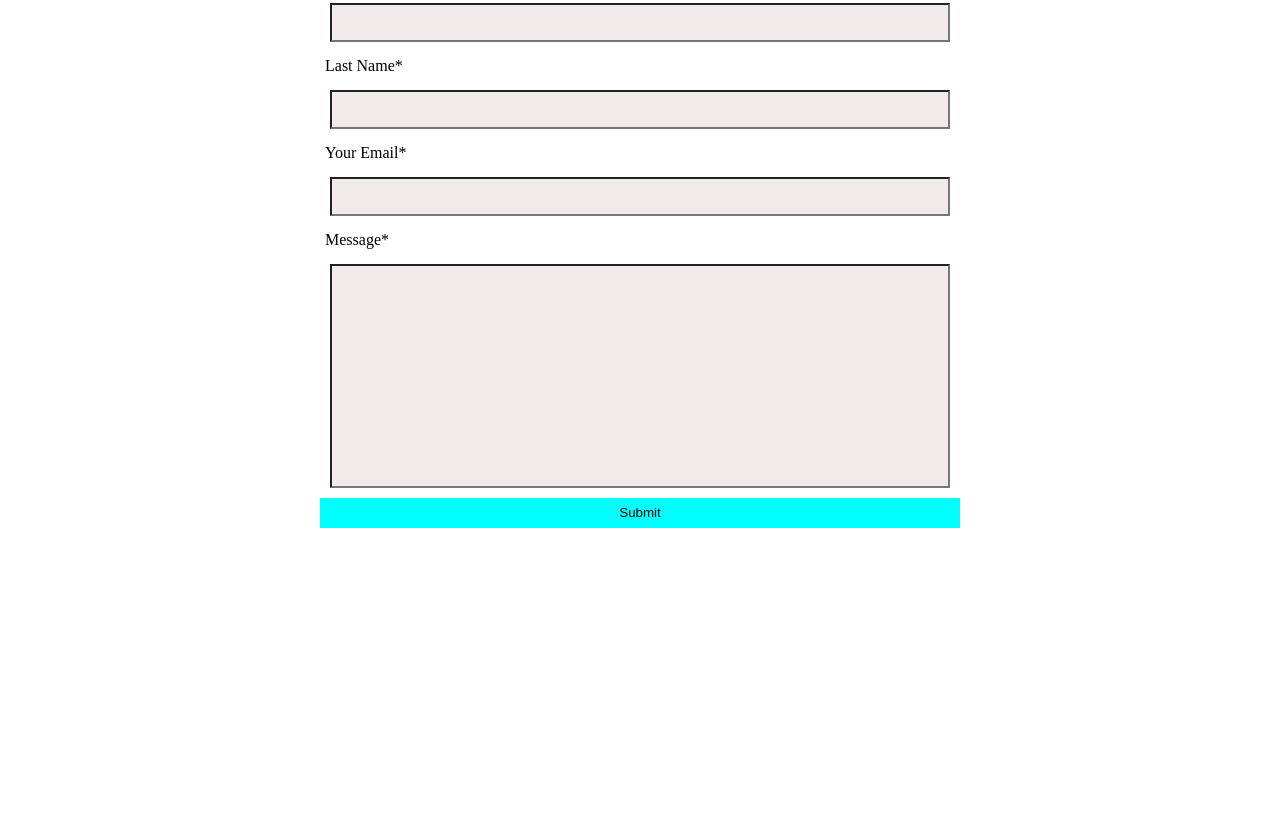
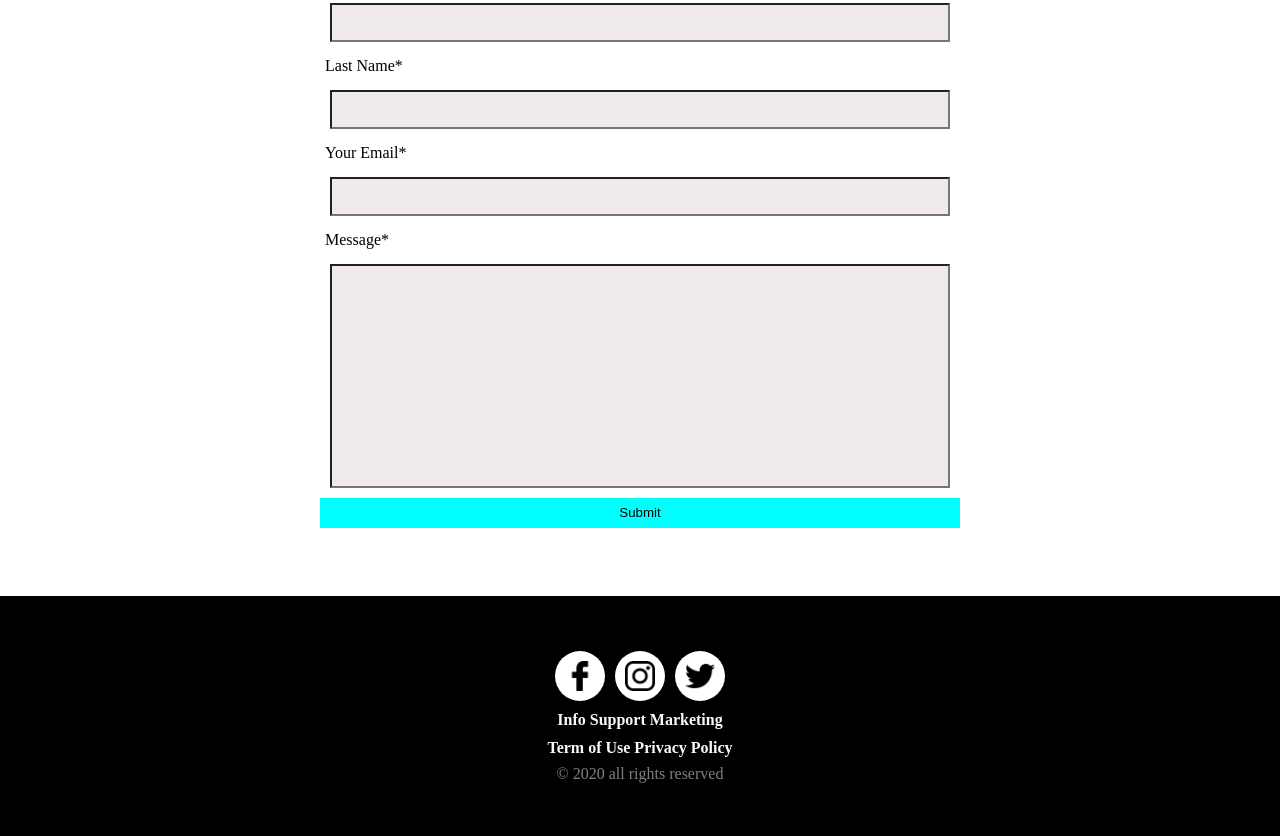
Before and after one commit to ahmedezzaouia/protfolio-ui-with-scss-Html, a plain HTML site: page contact.html in a window 1280 px wide. Shown: the part 554-1390 px from the top of the page. Before the commit the page ends 1150 px from the top, so only its background shows below. Drawn offline with Linux system fonts and the light colour scheme.

Commit message:
second commit

```diff
--- a/_navbar.scss
+++ b/_navbar.scss
@@ -1,5 +1,5 @@
 @import "variables";
-
+@import "footer";
 @mixin contact-button__style {
   background-color: map-get($map: $colors, $key: primaryColor);
   height: 30px;
--- a/contact.html
+++ b/contact.html
@@ -48,6 +48,20 @@
             <button type="submit">Submit</button>
         </form>
     </div>
+
+
+    <footer>
+        <div class="social-media">
+            <div><img src="images/facebook-logo.png" alt=""></div>
+            <div><img src="images/instagram-logo.png" alt=""></div>
+            <div><img src="images/twitter-black-shape.png" alt="">
+            </div>
+        </div>
+        <h4>Info Support Marketing</h4>
+        <h4>Term of Use Privacy Policy </h4>
+        <p>© 2020 all rights reserved </p>
+    </footer>
+
 </body>
 
 </html>
```
Also changed, not shown: contact.css, main.css, 2 other files.
